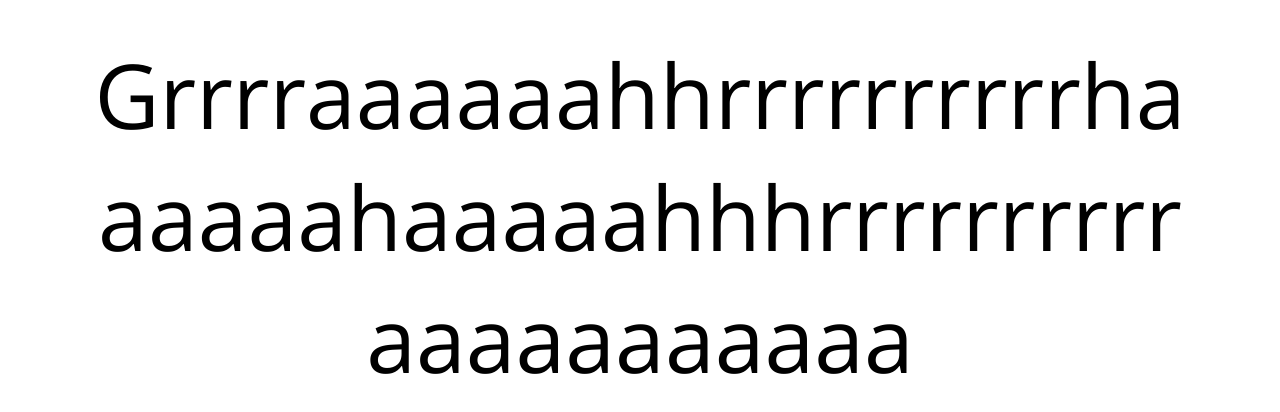
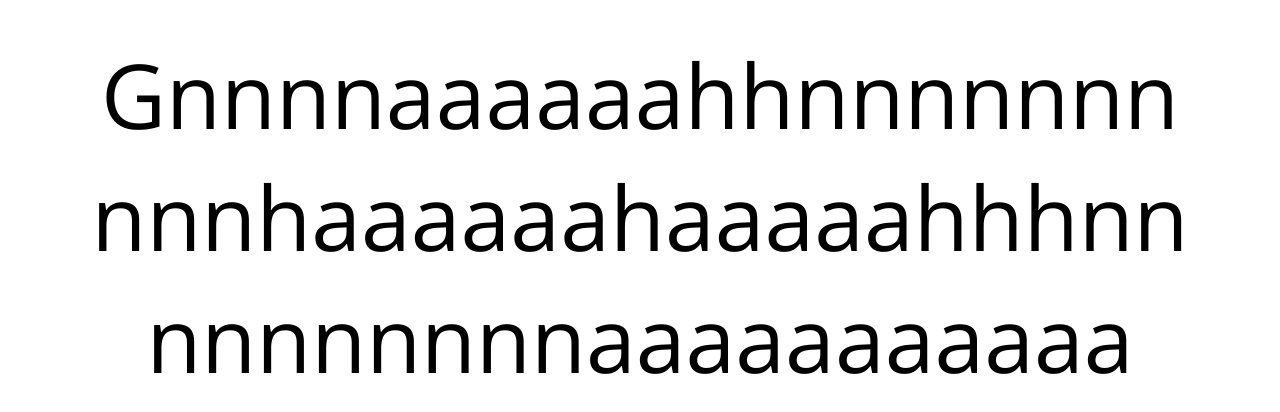
Before and after one commit to aziis98/sclero, a plain HTML site: page index.html in a window 1280 px wide. Shown: the part 184-596 px from the top of the page. Drawn offline with nearby package versions, Linux system fonts and the light colour scheme.

Commit message:
Added logo and n

```diff
--- a/index.html
+++ b/index.html
@@ -6,6 +6,7 @@
     <meta http-equiv="X-UA-Compatible" content="ie=edge">
     <title>Scleri</title>
 
+    <link rel="icon" href="./logo.png" type="image/png">
     <link href="https://fonts.googleapis.com/css?family=Open+Sans" rel="stylesheet">
 
     <style>
--- a/index.js
+++ b/index.js
@@ -7,6 +7,10 @@ const modules = {};
     const repeatLetter = (l) => (n) => _.repeat(l, n);
 
     const genR = (n) => repeatLetter('r')(n);
+    const genN = (n) => repeatLetter('n')(n);
+
+    const genNR = (n) => _.sample([genR, genN])(n);
+
     const genA = (n) => repeatLetter('a')(n * 2 / 3);
     const genH = (n) => repeatLetter('h')(n * 0 + 1);
 
@@ -14,9 +18,9 @@ const modules = {};
     const list = (size) => _.range(size);
     const map = (f) => (list) => list.map(f);
 
-    const randomRepeatedLetter = () => _.sample([genR, genA, genH])(random(8, 10));
+    const randomRepeatedLetter = () => _.sample([genNR, genA, genH])(random(8, 10));
 
-    const gen = () => 'G' + [genR(random(3, 10))].concat(list(random(12, 15)).map(it => randomRepeatedLetter())).join('');
+    const gen = () => 'G' + [_.sample([genR, genN])(random(3, 10))].concat(list(random(12, 15)).map(it => randomRepeatedLetter())).join('');
 
     window.onload = function generate() {
         $container.innerHTML = _.escape(gen());
```
Also changed, not shown: gn.jpg (added), logo.png (added).
